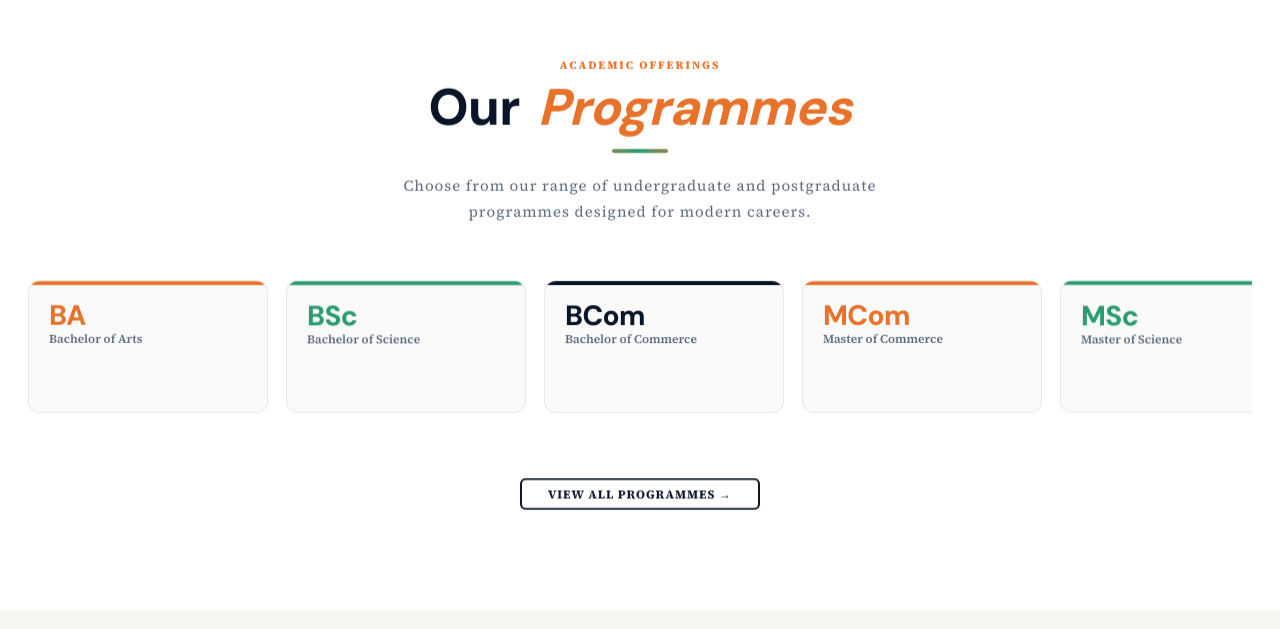
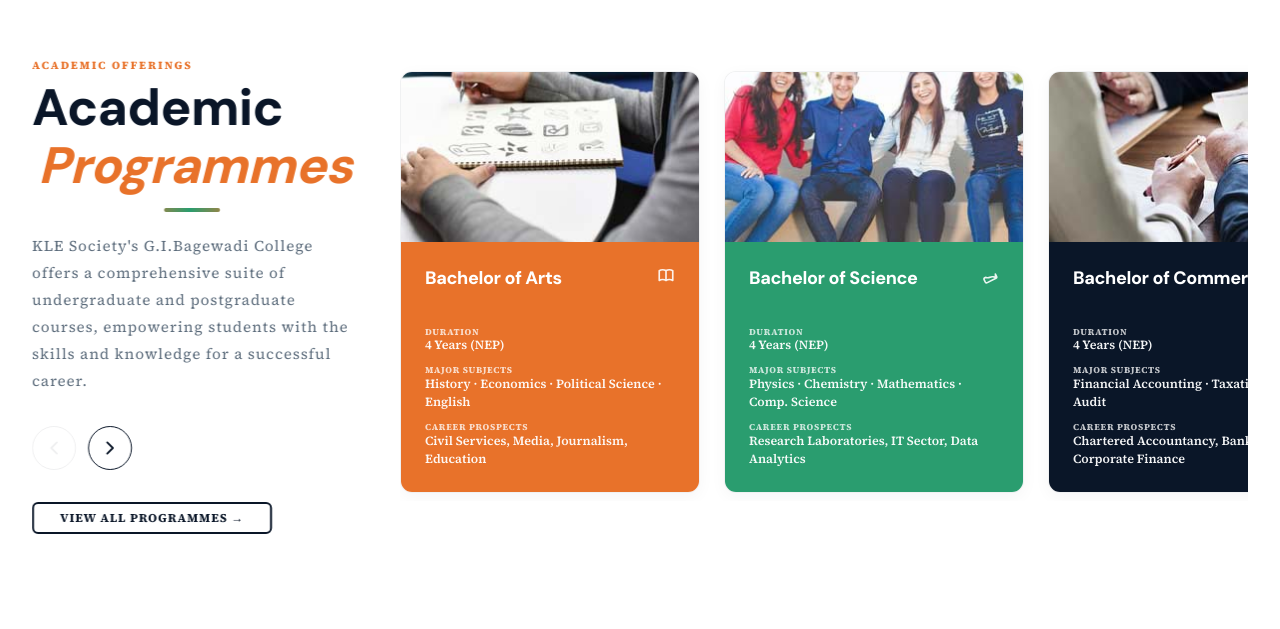
Before and after one commit to Rrayan0001/KLE_NPN, a Next.js app: page / in a window 1280 px wide. Shown: the part 2391-3020 px from the top of the page. Built offline with nearby package versions, Linux system fonts and the light colour scheme.

Commit message:
feat: recreate academic offerings section as slider carousel matching visitor design

```diff
--- a/src/app/page.tsx
+++ b/src/app/page.tsx
@@ -146,6 +146,7 @@
 }
 
 export default function Home() {
+  const [progIndex, setProgIndex] = useState(0);
   const uniqueQuickLinks = [
     { name: 'Admission', icon: (<svg width="16" height="16" fill="none" stroke="currentColor" strokeWidth="2.5" viewBox="0 0 24 24"><path strokeLinecap="round" strokeLinejoin="round" d="M9 5H7a2 2 0 00-2 2v12a2 2 0 002 2h10a2 2 0 002-2V7a2 2 0 00-2-2h-2M9 5a2 2 0 002 2h2a2 2 0 002-2M9 5a2 2 0 012-2h2a2 2 0 012 2m-6 9l2 2 4-4"/></svg>), desc: 'Apply for 2026-27', url: '/admission' },
     { name: 'NAAC Docs', icon: (<svg width="16" height="16" fill="none" stroke="currentColor" strokeWidth="2.5" viewBox="0 0 24 24"><path strokeLinecap="round" strokeLinejoin="round" d="M12 15a4 4 0 100-8 4 4 0 000 8zm0 0v4m-4 0h8M4 11h16"/></svg>), desc: 'Accreditation details', url: '/certificates' },
@@ -162,14 +163,96 @@
   const quickLinks = [...uniqueQuickLinks, ...uniqueQuickLinks, ...uniqueQuickLinks, ...uniqueQuickLinks];
 
   const courses = [
-    { title: 'Bachelor of Arts', short: 'BA', url: '/ba', color: '#E8722A' },
-    { title: 'Bachelor of Science', short: 'BSc', url: '/bsc', color: '#2A9D6F' },
-    { title: 'Bachelor of Commerce', short: 'BCom', url: '/comm', color: '#0A1628' },
-    { title: 'Master of Commerce', short: 'MCom', url: '/mcom', color: '#E8722A' },
-    { title: 'Master of Science', short: 'MSc', url: '/msc', color: '#2A9D6F' },
-    { title: 'Master of Arts', short: 'MA', url: '/ma', color: '#0A1628' },
-    { title: 'Bachelor of Computer App.', short: 'BCA', url: '/bca', color: '#E8722A' },
-    { title: 'Bachelor of Business Admin.', short: 'BBA', url: '/bba', color: '#2A9D6F' },
+    {
+      title: 'Bachelor of Arts',
+      short: 'B.A.',
+      url: '/ba',
+      color: '#E8722A',
+      image: '/images/c1.jpg',
+      duration: '4 Years (NEP)',
+      subjects: 'History · Economics · Political Science · English',
+      prospects: 'Civil Services, Media, Journalism, Education',
+      icon: (
+        <svg width="18" height="18" fill="none" stroke="currentColor" strokeWidth="2.2" viewBox="0 0 24 24" xmlns="http://www.w3.org/2000/svg">
+          <path strokeLinecap="round" strokeLinejoin="round" d="M12 6.253v13m0-13C10.832 5.477 9.246 5 7.5 5S4.168 5.477 3 6.253v13C4.168 18.477 5.754 18 7.5 18s3.332.477 4.5 1.253m0-13C13.168 5.477 14.754 5 16.5 5c1.747 0 3.332.477 4.5 1.253v13C19.832 18.477 18.247 18 16.5 18c-1.746 0-3.332.477-4.5 1.253" />
+        </svg>
+      )
+    },
+    {
+      title: 'Bachelor of Science',
+      short: 'B.Sc.',
+      url: '/bsc',
+      color: '#2A9D6F',
+      image: '/images/c2.jpg',
+      duration: '4 Years (NEP)',
+      subjects: 'Physics · Chemistry · Mathematics · Comp. Science',
+      prospects: 'Research Laboratories, IT Sector, Data Analytics',
+      icon: (
+        <svg width="18" height="18" fill="none" stroke="currentColor" strokeWidth="2.2" viewBox="0 0 24 24" xmlns="http://www.w3.org/2000/svg">
+          <path strokeLinecap="round" strokeLinejoin="round" d="M19.428 15.428a2 2 0 00-1.022-.547l-2.387-.477a6 6 0 00-3.86.517l-.318.158a6 6 0 01-3.86.517L6.07 15.2l-1.022.547a2 2 0 00-.77 2.656l1.5 3a2 2 0 002.656.77l11.5-5.75a2 2 0 00.77-2.656l-1.5-3z" />
+        </svg>
+      )
+    },
+    {
+      title: 'Bachelor of Commerce',
+      short: 'B.Com.',
+      url: '/comm',
+      color: '#0A1628',
+      image: '/images/c3.jpg',
+      duration: '4 Years (NEP)',
+      subjects: 'Financial Accounting · Taxation · Law · Audit',
+      prospects: 'Chartered Accountancy, Banking, Corporate Finance',
+      icon: (
+        <svg width="18" height="18" fill="none" stroke="currentColor" strokeWidth="2.2" viewBox="0 0 24 24" xmlns="http://www.w3.org/2000/svg">
+          <path strokeLinecap="round" strokeLinejoin="round" d="M3 13.125C3 12.504 3.504 12 4.125 12h2.25c.621 0 1.125.504 1.125 1.125v5.25c0 .621-.504 1.125-1.125 1.125h-2.25A1.125 1.125 0 013 18.375v-5.25zM9.75 8.625c0-.621.504-1.125 1.125-1.125h2.25c.621 0 1.125.504 1.125 1.125v9.75c0 .621-.504 1.125-1.125 1.125h-2.25a1.125 1.125 0 01-1.125-1.125v-9.75zM16.5 4.125c0-.621.504-1.125 1.125-1.125h2.25C20.496 3 21 3.504 21 4.125v14.25c0 .621-.504 1.125-1.125 1.125h-2.25a1.125 1.125 0 01-1.125-1.125V4.125z" />
+        </svg>
+      )
+    },
+    {
+      title: 'Master of Commerce',
+      short: 'M.Com.',
+      url: '/mcom',
+      color: '#E8722A',
+      image: '/images/c4.jpg',
+      duration: '2 Years Postgraduate',
+      subjects: 'Adv. Cost Accounting · Financial Mgmt · Commerce',
+      prospects: 'Management Audits, Investment Banking, Academia',
+      icon: (
+        <svg width="18" height="18" fill="none" stroke="currentColor" strokeWidth="2.2" viewBox="0 0 24 24" xmlns="http://www.w3.org/2000/svg">
+          <path strokeLinecap="round" strokeLinejoin="round" d="M9 12l2 2 4-4M7.835 4.697a3.42 3.42 0 001.946-.806 3.42 3.42 0 014.438 0 3.42 3.42 0 001.946.806 3.42 3.42 0 013.138 3.138 3.42 3.42 0 00-.806 1.946 3.42 3.42 0 010 4.438 3.42 3.42 0 00-.806 1.946 3.42 3.42 0 01-3.138 3.138 3.42 3.42 0 00-1.946.806 3.42 3.42 0 01-4.438 0 3.42 3.42 0 00-1.946-.806 3.42 3.42 0 01-3.138-3.138 3.42 3.42 0 00-.806-1.946 3.42 3.42 0 010-4.438 3.42 3.42 0 00.806-1.946 3.42 3.42 0 013.138-3.138z" />
+        </svg>
+      )
+    },
+    {
+      title: 'Master of Science',
+      short: 'M.Sc.',
+      url: '/msc',
+      color: '#2A9D6F',
+      image: '/images/c5.jpg',
+      duration: '2 Years Postgraduate',
+      subjects: 'Organic Chemistry · Inorganic Chemistry · Analysis',
+      prospects: 'Pharmaceuticals, R&D Labs, Chemical Industries',
+      icon: (
+        <svg width="18" height="18" fill="none" stroke="currentColor" strokeWidth="2.2" viewBox="0 0 24 24" xmlns="http://www.w3.org/2000/svg">
+          <path strokeLinecap="round" strokeLinejoin="round" d="M19.5 14.25v-2.625a3.375 3.375 0 00-3.375-3.375h-1.5A1.125 1.125 0 0113.5 7.125v-1.5a3.375 3.375 0 00-3.375-3.375H8.25m3.75 9v6m3-3H9m1.5-12H5.625c-.621 0-1.125.504-1.125 1.125v17.25c0 .621.504 1.125 1.125 1.125h12.75c.621 0 1.125-.504 1.125-1.125V11.25a9 9 0 00-9-9z" />
+        </svg>
+      )
+    },
+    {
+      title: 'Master of Arts',
+      short: 'M.A.',
+      url: '/ma',
+      color: '#0A1628',
+      image: '/images/c6.jpg',
+      duration: '2 Years Postgraduate',
+      subjects: 'British & American Literature · Linguistics · Poetry',
+      prospects: 'Publishing Houses, Journalism, Content Writing, Teaching',
+      icon: (
+        <svg width="18" height="18" fill="none" stroke="currentColor" strokeWidth="2.2" viewBox="0 0 24 24" xmlns="http://www.w3.org/2000/svg">
+          <path strokeLinecap="round" strokeLinejoin="round" d="M16.862 4.487l1.687-1.688a1.875 1.875 0 112.652 2.652L6.832 19.82a4.5 4.5 0 01-1.897 1.13l-2.685.8.8-2.685a4.5 4.5 0 011.13-1.897L16.863 4.487zm0 0L19.5 7.125" />
+        </svg>
+      )
+    },
   ];
 
   const uniquePartners = [
@@ -282,45 +365,73 @@
 
       {/* Programmes */}
       <section className={s.progsSection} id="programmes">
-        <div className={s.progsSectionInner}>
-          <ScrollReveal direction="up" threshold={0.2}>
-            <div className={s.sectionHeadCenter}>
+        <div className={s.progsLayout}>
+          <ScrollReveal direction="left" threshold={0.2} className={s.progsLeft}>
+            <div>
               <span className={s.eyebrow}>Academic Offerings</span>
-              <h2 className={s.sectionTitleLg}>Our <span className={s.accentText}>Programmes</span></h2>
+              <h2 className={s.sectionTitleLg}>Academic <span className={s.accentText}>Programmes</span></h2>
               <div className={s.titleUnderline} />
-              <p className={s.sectionSubtitle}>Choose from our range of undergraduate and postgraduate programmes designed for modern careers.</p>
+              <p className={s.progsDesc}>
+                KLE Society&apos;s G.I.Bagewadi College offers a comprehensive suite of undergraduate and postgraduate courses, empowering students with the skills and knowledge for a successful career.
+              </p>
+              <div className={s.sliderCtrl}>
+                <button
+                  className={s.sliderCtrlBtn}
+                  onClick={() => setProgIndex(p => Math.max(p - 1, 0))}
+                  disabled={progIndex === 0}
+                  aria-label="Previous slide"
+                >
+                  <svg width="18" height="18" fill="none" stroke="currentColor" strokeWidth="2.5" viewBox="0 0 24 24"><path strokeLinecap="round" strokeLinejoin="round" d="M15.75 19.5L8.25 12l7.5-7.5"/></svg>
+                </button>
+                <button
+                  className={s.sliderCtrlBtn}
+                  onClick={() => setProgIndex(p => Math.min(p + 1, courses.length - 3))}
+                  disabled={progIndex >= courses.length - 3}
+                  aria-label="Next slide"
+                >
+                  <svg width="18" height="18" fill="none" stroke="currentColor" strokeWidth="2.5" viewBox="0 0 24 24"><path strokeLinecap="round" strokeLinejoin="round" d="M8.25 4.5l7.5 7.5-7.5 7.5"/></svg>
+                </button>
+              </div>
+              <div style={{ marginTop: '32px' }}>
+                <Link href="/acadmic" className={s.outlineBtn}>View All Programmes →</Link>
+              </div>
             </div>
           </ScrollReveal>
-          <div className={s.coursesScroll}>
-            {courses.map((c, i) => (
-              <ScrollReveal
-                key={i}
-                direction="up"
-                delay={i * 60}
-                distance={30}
-                threshold={0.15}
-                className=""
-              >
-                <Link
-                  href={c.url}
-                  className={s.courseCardNew}
-                  style={{ '--card-accent': c.color } as React.CSSProperties}
-                >
-                  <div className={s.courseCardAccentLine} />
-                  <div className={s.courseShortNew}>{c.short}</div>
-                  <div className={s.courseFullNew}>{c.title}</div>
-                  <div className={s.courseArrow}>
-                    <svg width="16" height="16" fill="none" stroke="currentColor" strokeWidth="2.5" viewBox="0 0 24 24"><path strokeLinecap="round" strokeLinejoin="round" d="M13.5 4.5L21 12m0 0l-7.5 7.5M21 12H3"/></svg>
+
+          <div className={s.sliderViewport}>
+            <div
+              className={s.sliderTrack}
+              style={{ transform: `translate3d(-${progIndex * 324}px, 0, 0)` } as React.CSSProperties}
+            >
+              {courses.map((c, i) => (
+                <div key={i} className={s.progCard}>
+                  <div className={s.progCardImgWrap}>
+                    <img src={c.image} alt={c.title} className={s.progCardImg} loading="lazy" />
                   </div>
-                </Link>
-              </ScrollReveal>
-            ))}
+                  <div className={s.progCardBody} style={{ background: c.color } as React.CSSProperties}>
+                    <div className={s.progCardHeader}>
+                      <h3 className={s.progCardTitle}>{c.title}</h3>
+                      <span className={s.progCardIcon}>{c.icon}</span>
+                    </div>
+                    <div className={s.progCardSpecs}>
+                      <div className={s.progCardSpec}>
+                        <span className={s.progCardSpecLabel}>Duration</span>
+                        <span className={s.progCardSpecVal}>{c.duration}</span>
+                      </div>
+                      <div className={s.progCardSpec}>
+                        <span className={s.progCardSpecLabel}>Major Subjects</span>
+                        <span className={s.progCardSpecVal}>{c.subjects}</span>
+                      </div>
+                      <div className={s.progCardSpec}>
+                        <span className={s.progCardSpecLabel}>Career Prospects</span>
+                        <span className={s.progCardSpecVal}>{c.prospects}</span>
+                      </div>
+                    </div>
+                  </div>
+                </div>
+              ))}
+            </div>
           </div>
-          <ScrollReveal direction="up" delay={120} threshold={0.2}>
-            <div className={s.progsFooter}>
-              <Link href="/acadmic" className={s.outlineBtn}>View All Programmes →</Link>
-            </div>
-          </ScrollReveal>
         </div>
       </section>
 
--- a/src/styles/layout.module.css
+++ b/src/styles/layout.module.css
@@ -752,19 +752,33 @@
 .miniStatVal { display: block; font-size: 22px; font-weight: 800; color: #E8722A; font-family: var(--font-dm-sans),sans-serif; line-height: 1; }
 .miniStatLbl { display: block; font-size: 10px; color: rgba(248,246,240,.7); text-transform: uppercase; letter-spacing: .08em; font-weight: 600; margin-top: 5px; }
 
-/* ── PROGRAMMES SECTION ──────────────────────────────────────── */
-.progsSection { padding: 100px 32px; background: #fff; border-top: 1px solid rgba(10,22,40,.06); }
-.progsSectionInner { max-width: 80rem; margin: 0 auto; }
-.coursesScroll { display: grid; grid-template-columns: repeat(6,1fr); gap: 16px; margin-top: 0; }
-.courseCardNew { position: relative; background: #FAFAFA; border: 1px solid rgba(10,22,40,.08); border-radius: 12px; padding: 28px 20px 20px; display: flex; flex-direction: column; text-decoration: none; color: inherit; transition: all .3s; overflow: hidden; }
-.courseCardNew:hover { transform: translateY(-6px); box-shadow: 0 16px 40px rgba(10,22,40,.1); border-color: var(--card-accent,#E8722A); }
-.courseCardAccentLine { position: absolute; top: 0; left: 0; right: 0; height: 4px; background: var(--card-accent,#E8722A); border-radius: 12px 12px 0 0; }
-.courseShortNew { font-size: 28px; font-weight: 900; color: var(--card-accent,#E8722A); font-family: var(--font-dm-sans),sans-serif; letter-spacing: -0.02em; margin-bottom: 8px; transition: transform .3s; }
-.courseCardNew:hover .courseShortNew { transform: scale(1.08); }
-.courseFullNew { font-size: 12px; color: #5A6A7A; font-weight: 600; line-height: 1.45; flex: 1; font-family: var(--font-source-serif),Georgia,serif; }
-.courseArrow { margin-top: 16px; width: 28px; height: 28px; border-radius: 50%; background: var(--card-accent,#E8722A); display: flex; align-items: center; justify-content: center; color: #fff; opacity: 0; transform: scale(0.6); transition: all .3s; }
-.courseCardNew:hover .courseArrow { opacity: 1; transform: scale(1); }
-.progsFooter { text-align: center; margin-top: 40px; }
+/* ── PROGRAMMES SECTION (SLIDER OVERHAUL) ────────────────────── */
+.progsSection { padding: 100px 32px; background: #fff; border-top: 1px solid rgba(10,22,40,.06); overflow: hidden; }
+.progsLayout { display: grid; grid-template-columns: 320px 1fr; gap: 48px; max-width: 80rem; margin: 0 auto; align-items: start; }
+.progsLeft { text-align: left; }
+.progsDesc { font-size: 15px; color: #5A6A7A; line-height: 1.8; margin: 20px 0 32px; font-family: var(--font-source-serif), Georgia, serif; }
+.sliderCtrl { display: flex; gap: 12px; margin-top: 24px; }
+.sliderCtrlBtn { width: 44px; height: 44px; border-radius: 50%; border: 1.5px solid #0A1628; background: transparent; color: #0A1628; display: flex; align-items: center; justify-content: center; cursor: pointer; transition: all 0.3s cubic-bezier(0.25, 1, 0.5, 1); }
+.sliderCtrlBtn:hover:not(:disabled) { background: #0A1628; color: #fff; transform: scale(1.05); }
+.sliderCtrlBtn:disabled { opacity: 0.35; cursor: not-allowed; border-color: rgba(10,22,40,0.2); color: rgba(10,22,40,0.2); }
+
+.sliderViewport { overflow: hidden; width: 100%; padding: 8px 0; }
+.sliderTrack { display: flex; gap: 24px; transition: transform 0.6s cubic-bezier(0.25, 1, 0.5, 1); }
+
+.progCard { width: 300px; flex-shrink: 0; background: #fff; border-radius: 12px; overflow: hidden; box-shadow: 0 4px 16px rgba(10,22,40,0.04); border: 1px solid rgba(10,22,40,0.06); display: flex; flex-direction: column; transition: all 0.4s cubic-bezier(0.25, 1, 0.5, 1); }
+.progCard:hover { transform: translateY(-6px); box-shadow: 0 12px 32px rgba(10,22,40,0.12); }
+.progCardImgWrap { height: 170px; width: 100%; overflow: hidden; position: relative; }
+.progCardImg { width: 100%; height: 100%; object-fit: cover; transition: transform 0.6s ease; }
+.progCard:hover .progCardImg { transform: scale(1.08); }
+.progCardBody { padding: 24px; color: #fff; display: flex; flex-direction: column; flex-grow: 1; min-height: 250px; }
+.progCardHeader { display: flex; justify-content: space-between; align-items: flex-start; gap: 12px; margin-bottom: 20px; }
+.progCardTitle { font-size: 18px; font-weight: 800; line-height: 1.35; font-family: var(--font-dm-sans), sans-serif; }
+.progCardIcon { display: flex; align-items: center; justify-content: center; opacity: 0.9; }
+
+.progCardSpecs { display: flex; flex-direction: column; gap: 14px; margin-top: auto; }
+.progCardSpec { display: flex; flex-direction: column; gap: 2px; }
+.progCardSpecLabel { font-size: 9px; font-weight: 800; text-transform: uppercase; letter-spacing: 0.08em; opacity: 0.75; }
+.progCardSpecVal { font-size: 12.5px; font-weight: 600; line-height: 1.45; opacity: 0.95; }
 
 /* ── FACILITIES SECTION ──────────────────────────────────────── */
 .facilSection { padding: 100px 0 0; background: #FAFAFA; border-top: 1px solid rgba(10,22,40,.06); }
@@ -886,6 +900,13 @@
   .facsGrid { grid-template-columns: repeat(2,1fr); }
   .chairCard { grid-template-columns: 1fr; gap: 20px; }
   .chairQuoteMark { font-size: 80px; }
+
+  /* Programmes Responsive slider overrides */
+  .progsLayout { grid-template-columns: 1fr; gap: 32px; }
+  .sliderViewport { overflow-x: auto; scroll-snap-type: x mandatory; -webkit-overflow-scrolling: touch; padding-bottom: 16px; }
+  .sliderTrack { transition: none !important; transform: none !important; }
+  .progCard { scroll-snap-align: start; }
+  .sliderCtrl { display: none; }
 }
 
 /* ── TABLET (768px) ───────────────────────────── */
@@ -1011,7 +1032,11 @@
   .hamburgerIcon { width: 24px; height: 24px; }
   .hero { min-height: 480px; }
   .statsCountGrid { grid-template-columns: 1fr 1fr; }
-  .coursesScroll { grid-template-columns: repeat(2,1fr); }
+  .progCard { width: 265px; }
+  .progCardBody { padding: 18px; min-height: 230px; }
+  .progCardTitle { font-size: 16px; }
+  .progCardSpecs { gap: 10px; }
+  .progCardSpecVal { font-size: 11.5px; }
   .miniStatBox { padding: 14px 8px; }
   .miniStatVal { font-size: 18px; }
   .chairCard { padding: 24px 18px; }
```
